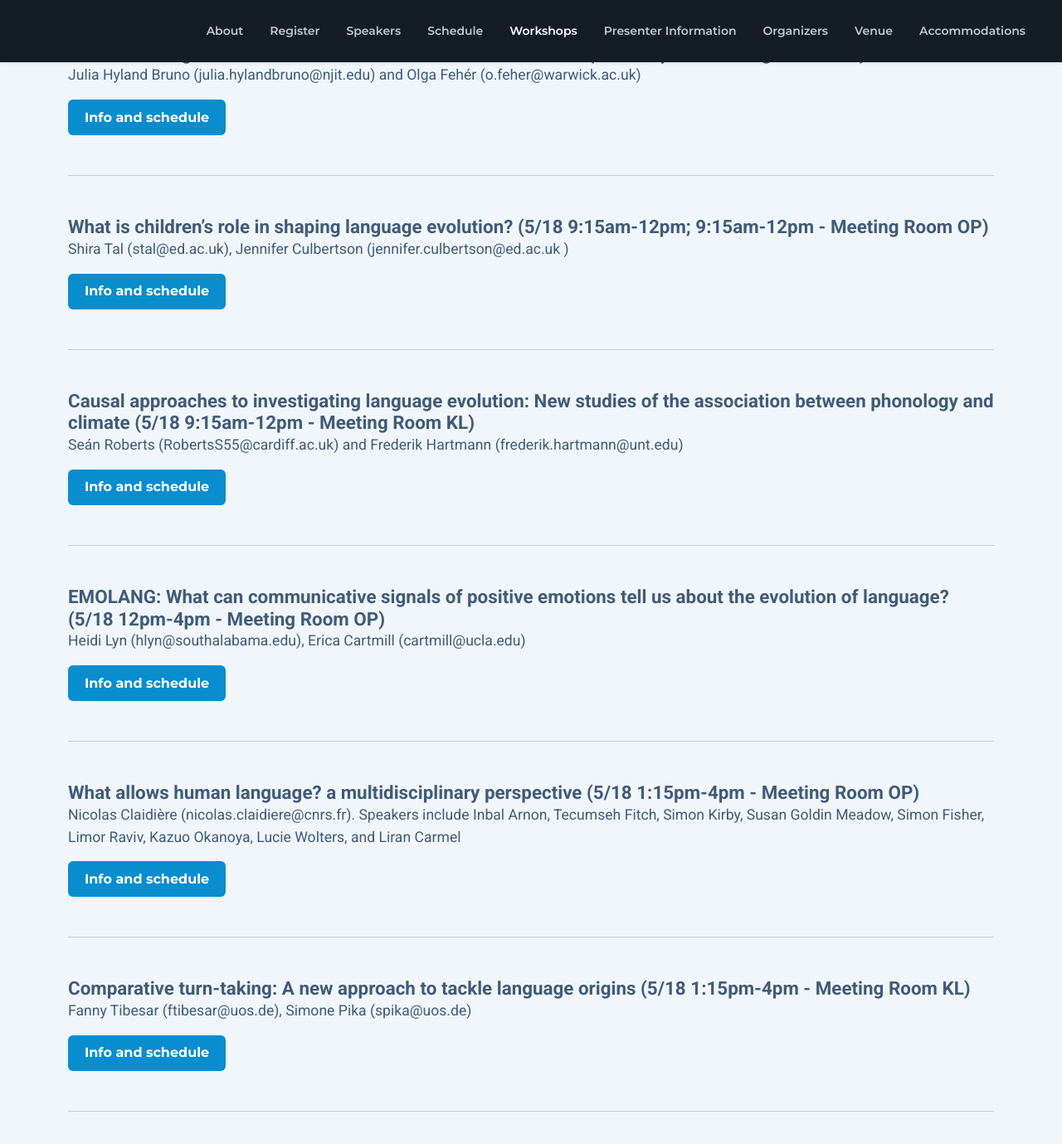
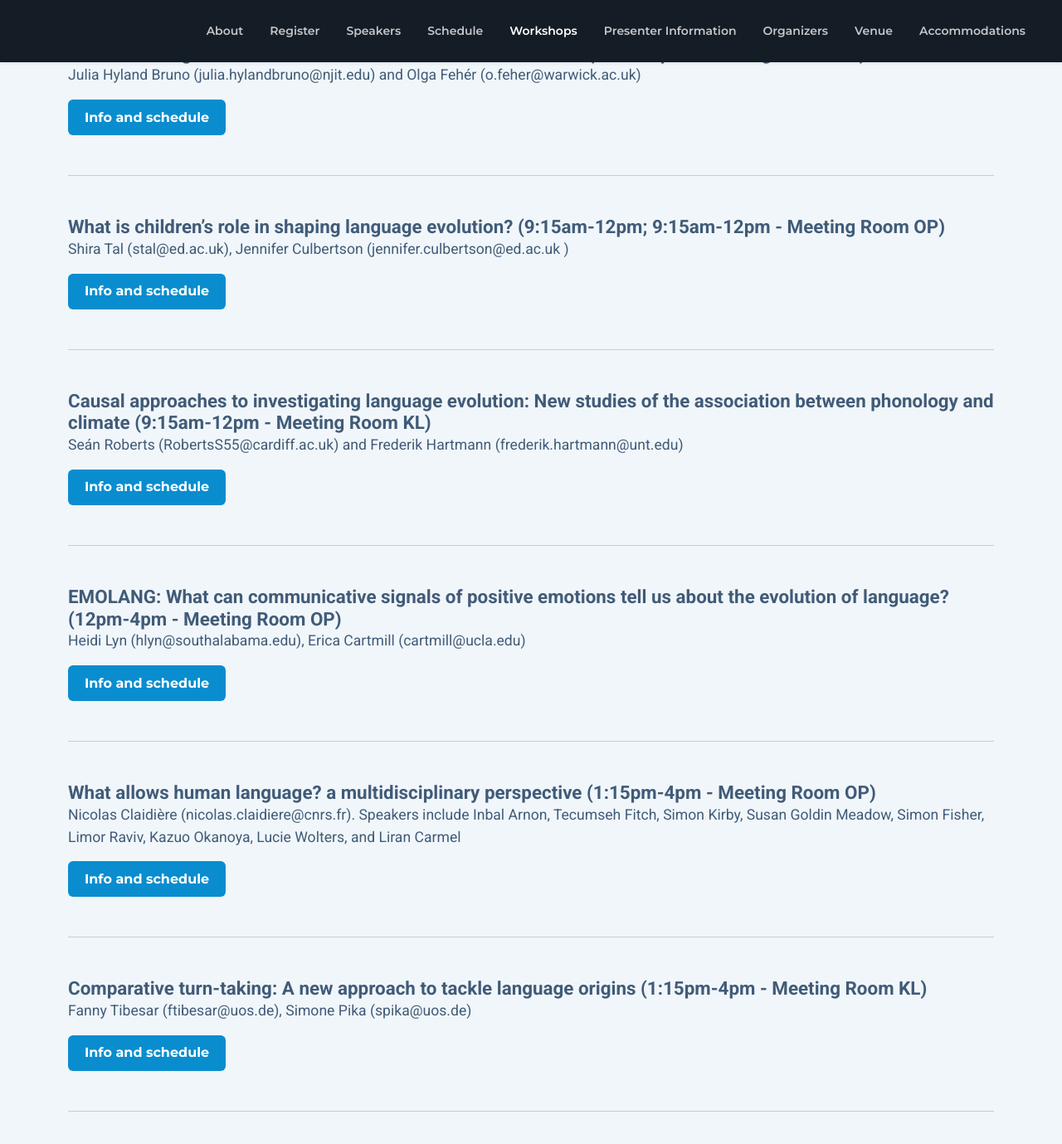
Before and after one commit to evolang2024/evolang2024.github.io, a Jekyll site: the page built from _pages/index.md, in a window 1280 px wide and 1400 px high, scrolled down 2837 px. Shown: the top 1379 px of the window at 83% size. Built offline with Jekyll 4.4.1, drawn with Linux system fonts in a browser that asks for light colours; nearby versions of some CDN libraries; library files that are not in the unit come from our copies; some of the changed text lies outside the part shown.

```diff
--- a/_pages/index.md
+++ b/_pages/index.md
@@ -79,7 +79,7 @@
     header: Workshops (May 18th)
     workshop_list:
       - name: 'Large-scale computational approaches to evolution and change:
-prospects and pitfalls (5/18 9:15-12pm; 1:15pm-4pm - Meeting Room QR)'
+prospects and pitfalls (9:15-12pm; 1:15pm-4pm - Meeting Room QR)'
         organizers: 'Andres Karjus (akarjus@tlu.ee), Nina Tahmasebi (nina.tahmasebi@gu.se), Haim Dubossarsky (h.dubossarsky@qmul.ac.uk), Stefano De Pascale (stefano.depascale@kuleuven.be)'
         btn_name: 'Info and schedule'
         btn_href: https://www.changeiskey.org/event/2024-evolang-workshop/
@@ -87,23 +87,23 @@
         organizers: 'Julia Hyland Bruno (julia.hylandbruno@njit.edu) and Olga Fehér (o.feher@warwick.ac.uk)'
         btn_name: 'Info and schedule'
         btn_href: 'https://warwick.ac.uk/fac/sci/psych/people/ofeher/ofeher/interactive_alignment_workshop_2024'
-      - name: 'What is children’s role in shaping language evolution? (5/18 9:15am-12pm; 9:15am-12pm - Meeting Room OP)'
+      - name: 'What is children’s role in shaping language evolution? (9:15am-12pm; 9:15am-12pm - Meeting Room OP)'
         organizers: 'Shira Tal (stal@ed.ac.uk), Jennifer Culbertson (jennifer.culbertson@ed.ac.uk )'
         btn_name: 'Info and schedule'
         btn_href: 'https://evolang2024.github.io/workshop_tal_culbertson/'
-      - name: 'Causal approaches to investigating language evolution: New studies of the association between phonology and climate (5/18 9:15am-12pm - Meeting Room KL)'
+      - name: 'Causal approaches to investigating language evolution: New studies of the association between phonology and climate (9:15am-12pm - Meeting Room KL)'
         organizers: 'Seán Roberts (RobertsS55@cardiff.ac.uk) and Frederik Hartmann (frederik.hartmann@unt.edu)'
         btn_name: 'Info and schedule'
         btn_href: https://correlation-machine.com/EvoLang_PhonologyAndClimate/
-      - name: 'EMOLANG: What can communicative signals of positive emotions tell us about the evolution of language? (5/18 12pm-4pm - Meeting Room OP)'
+      - name: 'EMOLANG: What can communicative signals of positive emotions tell us about the evolution of language? (12pm-4pm - Meeting Room OP)'
         organizers: ' Heidi Lyn (hlyn@southalabama.edu), Erica Cartmill (cartmill@ucla.edu)'
         btn_name: 'Info and schedule'
         btn_href: 'https://evolang2024.github.io/workshop_emolang/'
-      - name: 'What allows human language? a multidisciplinary perspective (5/18 1:15pm-4pm - Meeting Room OP)'
+      - name: 'What allows human language? a multidisciplinary perspective (1:15pm-4pm - Meeting Room OP)'
         organizers: 'Nicolas Claidière (nicolas.claidiere@cnrs.fr). Speakers include Inbal Arnon, Tecumseh Fitch, Simon Kirby, Susan Goldin Meadow, Simon Fisher, Limor Raviv, Kazuo Okanoya, Lucie Wolters, and Liran Carmel'
         btn_name: 'Info and schedule'
         btn_href: https://docs.google.com/document/d/11ypSUdU4dW37-UaVGD0-LfnYITy-4yjthOIL9NtWPcs/
-      - name: 'Comparative  turn-taking:  A  new  approach  to  tackle  language origins (5/18 1:15pm-4pm - Meeting Room KL)'
+      - name: 'Comparative  turn-taking:  A  new  approach  to  tackle  language origins (1:15pm-4pm - Meeting Room KL)'
         organizers: 'Fanny Tibesar (ftibesar@uos.de), Simone Pika (spika@uos.de)'
         btn_name: 'Info and schedule'
         btn_href: https://docs.google.com/document/d/1PwXmWWXXMLUEoK-WMz8MnxR611g-GzLGAPcMHG-d3R8/
```
